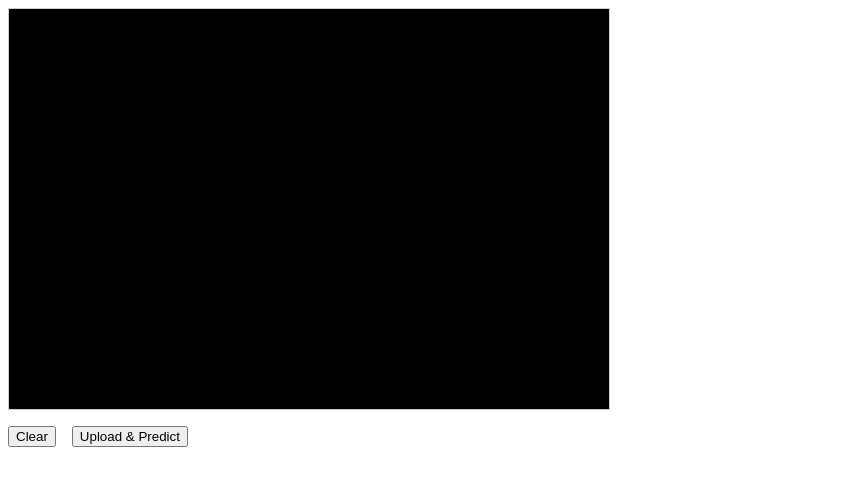
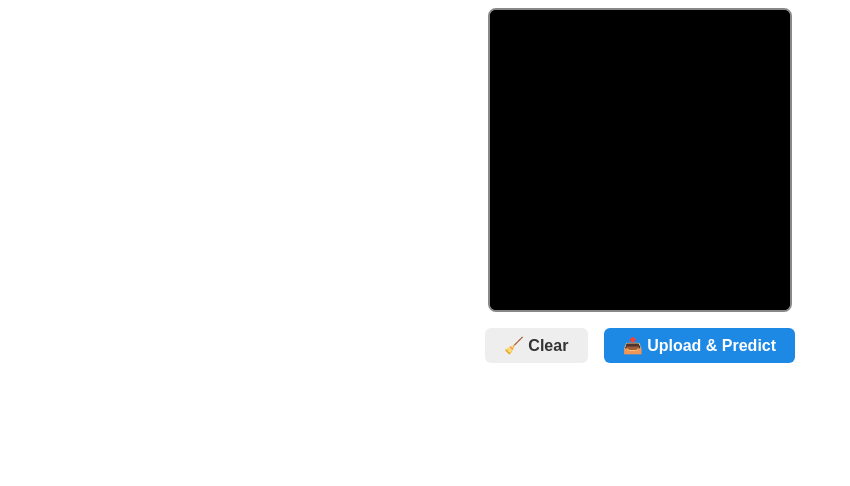
Before and after one commit to AbelMaireg/character-know-ui, a Nuxt app: page / in a window 1280 px wide. Shown: the top 486 px of the page, without its empty margins (0-850 px from the left). Built offline with nearby package versions, Linux system fonts and the light colour scheme.

Commit message:
style: ui updated.

```diff
--- a/components/Canvas.vue
+++ b/components/Canvas.vue
@@ -1,20 +1,21 @@
 <template>
-  <div>
-    <canvas ref="canvas" :width="width" :height="height" />
+  <div class="canvas-wrapper">
+    <canvas ref="canvas" :width="size" :height="size" />
+
     <div class="buttons">
-      <button @click="clearCanvas">Clear</button>
-      <button @click="uploadImage" :disabled="loading">
-        {{ loading ? 'Uploading...' : 'Upload & Predict' }}
+      <button class="btn clear" @click="clearCanvas">🧹 Clear</button>
+      <button class="btn upload" @click="uploadImage" :disabled="loading">
+        {{ loading ? 'Uploading...' : '📤 Upload & Predict' }}
       </button>
     </div>
 
     <div v-if="previewUrl" class="preview">
-      <h3>Preview:</h3>
+      <h3>Preview</h3>
       <img :src="previewUrl" alt="Canvas preview" />
     </div>
 
     <div v-if="result" class="result">
-      <h3>Prediction:</h3>
+      <h3>Prediction</h3>
       <p>Digit: <strong>{{ result.predicted_digit }}</strong></p>
       <p>Confidence: <strong>{{ formatConfidence(result.confidence) }}</strong></p>
     </div>
@@ -22,29 +23,63 @@
 </template>
 
 <style scoped>
+.canvas-wrapper {
+  display: flex;
+  flex-direction: column;
+  align-items: center;
+  gap: 1rem;
+}
+
 canvas {
-  border: 1px solid #ccc;
+  border: 2px solid #888;
+  background-color: black;
   cursor: crosshair;
-  display: block;
-  margin-bottom: 1rem;
-  background-color: black;
+  border-radius: 8px;
 }
+
 .buttons {
   display: flex;
   gap: 1rem;
-  margin-bottom: 1rem;
 }
+
+.btn {
+  padding: 0.5rem 1.2rem;
+  font-size: 1rem;
+  font-weight: bold;
+  border-radius: 6px;
+  cursor: pointer;
+  transition: background 0.2s ease;
+  border: none;
+}
+
+.btn.clear {
+  background-color: #eee;
+  color: #333;
+}
+.btn.clear:hover {
+  background-color: #ddd;
+}
+
+.btn.upload {
+  background-color: #1e88e5;
+  color: white;
+}
+.btn.upload:hover {
+  background-color: #1565c0;
+}
+
 .preview img {
+  max-width: 150px;
   border: 1px solid #aaa;
-  max-width: 15%;
-  height: auto;
+  border-radius: 4px;
 }
+
 .result {
-  margin-top: 1rem;
-  padding: 0.75rem;
+  background-color: #f3f3f3;
+  padding: 0.75rem 1rem;
   border: 1px solid #ddd;
-  background: #f7f7f7;
-  max-width: 400px;
+  border-radius: 8px;
+  text-align: center;
 }
 </style>
 
@@ -60,8 +95,7 @@ let ctx = null
 let drawing = false
 
 const props = defineProps({
-  width: { type: Number, default: 600 },
-  height: { type: Number, default: 400 },
+  size: { type: Number, default: 300 }, // Square canvas
   endpoint: { type: String, required: true }
 })
 
@@ -69,9 +103,8 @@ onMounted(() => {
   const el = canvas.value
   ctx = el.getContext('2d')
 
-  // Set canvas background to black
   ctx.fillStyle = 'black'
-  ctx.fillRect(0, 0, props.width, props.height)
+  ctx.fillRect(0, 0, props.size, props.size)
 
   el.addEventListener('mousedown', startDraw)
   el.addEventListener('mouseup', stopDraw)
@@ -105,12 +138,12 @@ function draw(e) {
 
 function clearCanvas() {
   ctx.fillStyle = 'black'
-  ctx.fillRect(0, 0, props.width, props.height)
+  ctx.fillRect(0, 0, props.size, props.size)
   previewUrl.value = null
   result.value = null
 }
 
-async function uploadImage() {
+function uploadImage() {
   canvas.value.toBlob(async (blob) => {
     if (!blob) return
     previewUrl.value = URL.createObjectURL(blob)
@@ -125,7 +158,6 @@ async function uploadImage() {
         method: 'POST',
         body: formData,
       })
-      console.log(res)
 
       const contentType = res.headers.get('content-type') || ''
       if (!res.ok || !contentType.includes('application/json')) {
@@ -134,15 +166,7 @@ async function uploadImage() {
       }
 
       const data = await res.json()
-
-      if (
-        typeof data.predicted_digit !== 'undefined' &&
-        typeof data.confidence !== 'undefined'
-      ) {
-        result.value = data
-      } else {
-        throw new Error('Missing expected keys in response')
-      }
+      result.value = data
     } catch (err) {
       console.error('Upload failed:', err)
       result.value = {
```
